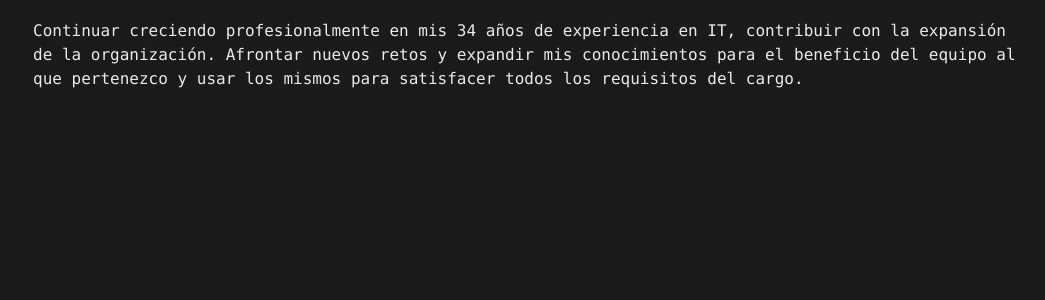
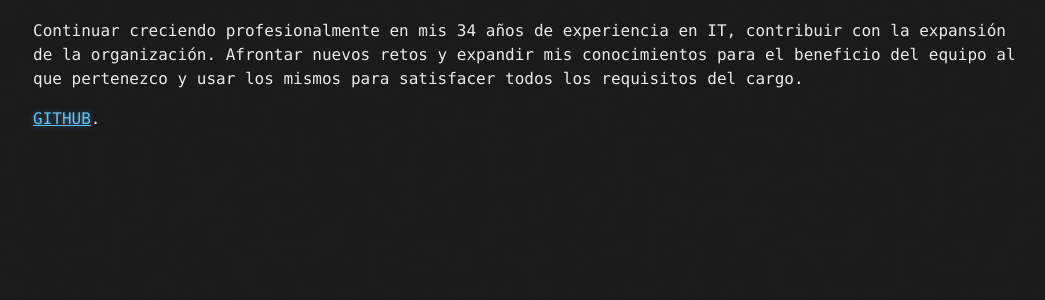
Before and after one commit to parramiguel/parramiguel.github.io, a Jekyll site: the page built from about.md, in a window 1280 px wide. Shown: the part 125-425 px from the top of the page, without its empty margins (107-1152 px from the left). Built offline with Jekyll 4.4.1, drawn with Linux system fonts in a browser that asks for light colours.

Commit message:
Agregue  en ABOUT GITHUB

```diff
--- a/about.md
+++ b/about.md
@@ -4,3 +4,5 @@ title: About
 ---
 
 Continuar creciendo profesionalmente en mis 34 años de experiencia en IT, contribuir con la expansión de la organización. Afrontar nuevos retos y expandir mis conocimientos para el beneficio del equipo al que pertenezco y usar los mismos para satisfacer todos los requisitos del cargo.
+
+[GITHUB](https://github.com/parramiguel).
```
